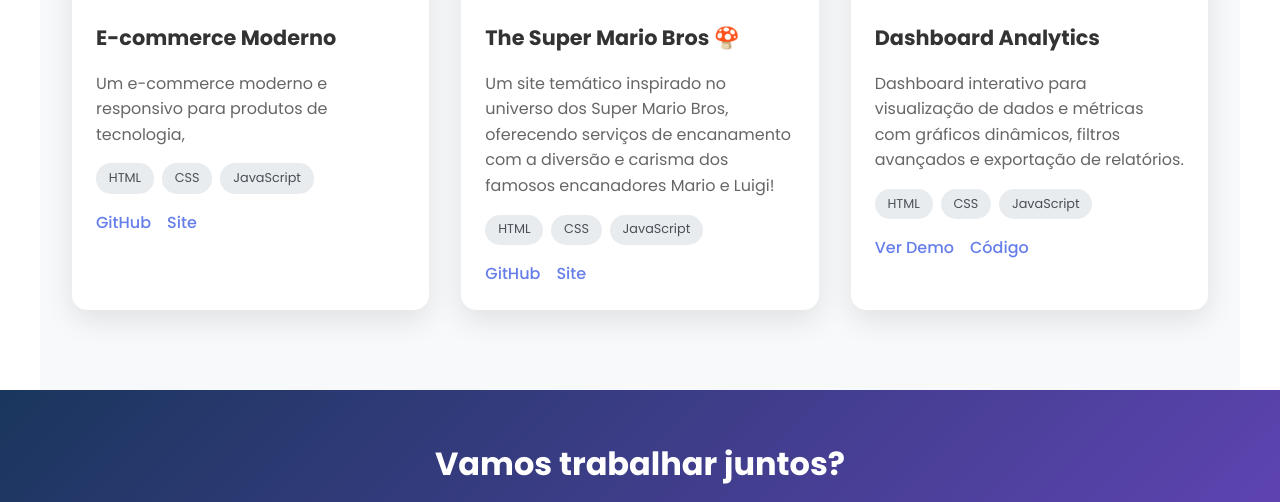
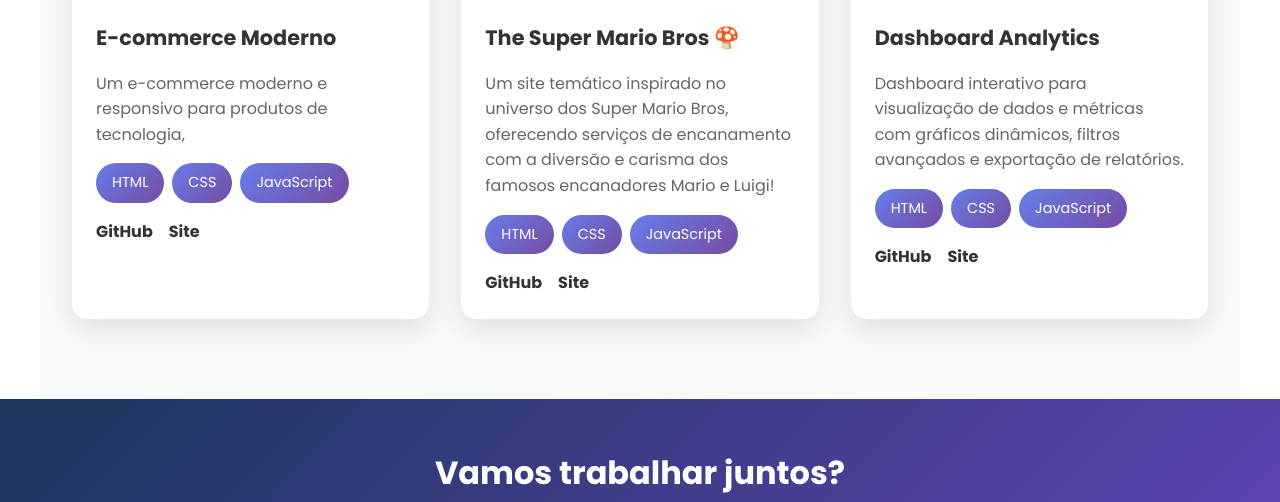
Before and after one commit to josealbertodeev/Portfolio, a plain HTML site: page index.html in a window 1280 px wide. Shown: the part 1503-2005 px from the top of the page. Drawn offline with Linux system fonts and the light colour scheme.

Commit message:
Atualiza tags de tecnologia para skill-tag e modifica estilos de links de projeto

```diff
--- a/index.html
+++ b/index.html
@@ -79,9 +79,9 @@
                         Um e-commerce moderno e responsivo para produtos de tecnologia,
                     </p>
                     <div class="project-tech">
-                        <span class="tech-tag">HTML</span>
-                        <span class="tech-tag">CSS</span>
-                        <span class="tech-tag">JavaScript</span>
+                        <span class="skill-tag">HTML</span>
+                        <span class="skill-tag">CSS</span>
+                        <span class="skill-tag">JavaScript</span>
                     </div>
                     <div class="project-links">
                         <a href="https://github.com/josealbertodeev/projeto-ecomerce?tab=readme-ov-file"
@@ -102,9 +102,9 @@
                         com a diversão e carisma dos famosos encanadores Mario e Luigi!
                     </p>
                     <div class="project-tech">
-                        <span class="tech-tag">HTML</span>
-                        <span class="tech-tag">CSS</span>
-                        <span class="tech-tag">JavaScript</span>
+                        <span class="skill-tag">HTML</span>
+                        <span class="skill-tag">CSS</span>
+                        <span class="skill-tag">JavaScript</span>
                     </div>
                     <div class="project-links">
                         <a href="https://github.com/josealbertodeev/Projeto-Site-Mario" class="project-link">GitHub</a>
@@ -122,13 +122,13 @@
                         filtros avançados e exportação de relatórios.
                     </p>
                     <div class="project-tech">
-                        <span class="tech-tag">HTML</span>
-                        <span class="tech-tag">CSS</span>
-                        <span class="tech-tag">JavaScript</span>
+                        <span class="skill-tag">HTML</span>
+                        <span class="skill-tag">CSS</span>
+                        <span class="skill-tag">JavaScript</span>
                     </div>
                     <div class="project-links">
-                        <a href="#" class="project-link">Ver Demo</a>
-                        <a href="#" class="project-link">Código</a>
+                        <a href="#" class="project-link">GitHub</a>
+                        <a href="#" class="project-link">Site</a>
                     </div>
                 </div>
             </div>
--- a/src/css/style.css
+++ b/src/css/style.css
@@ -311,9 +311,9 @@ section {
 }
 
 .project-link {
-    color: #667eea;
+    color: #333;
     text-decoration: none;
-    font-weight: 500;
+    font-weight: 700;
     transition: color 0.3s ease;
 }
 
```
